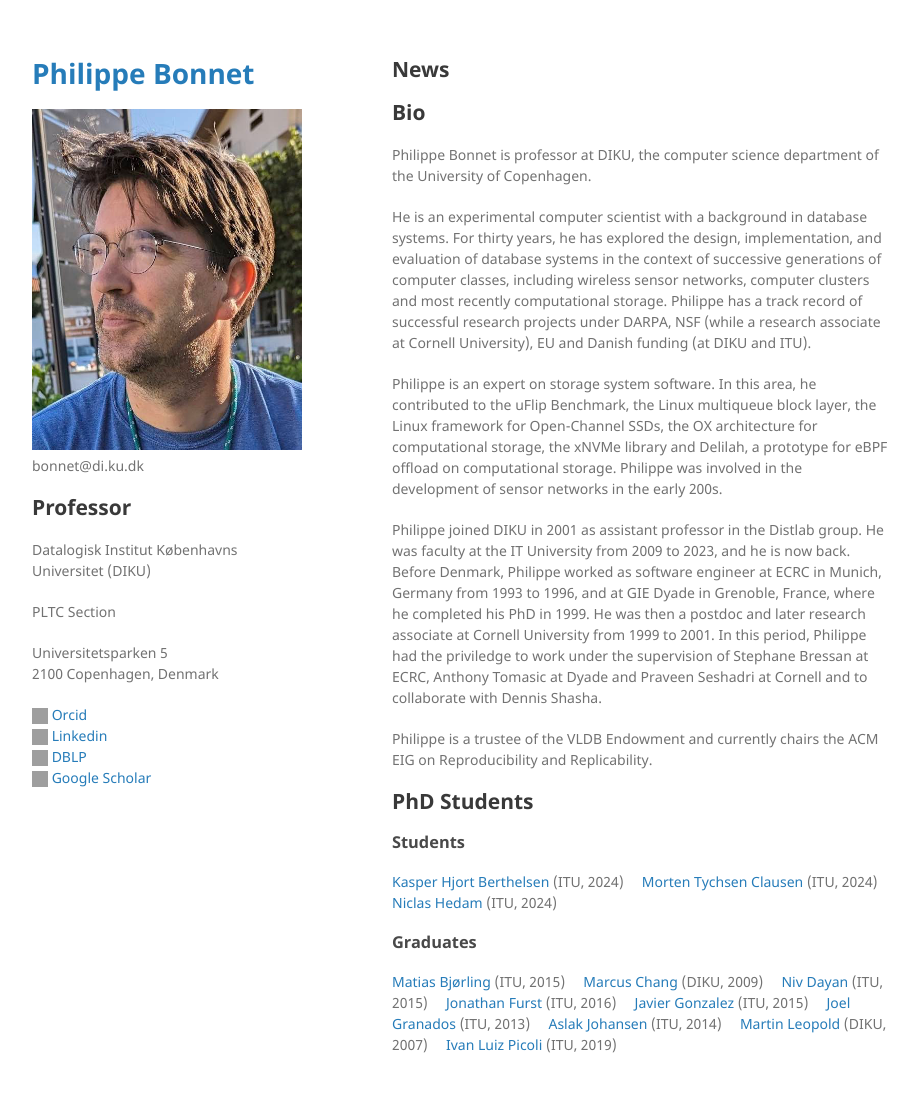
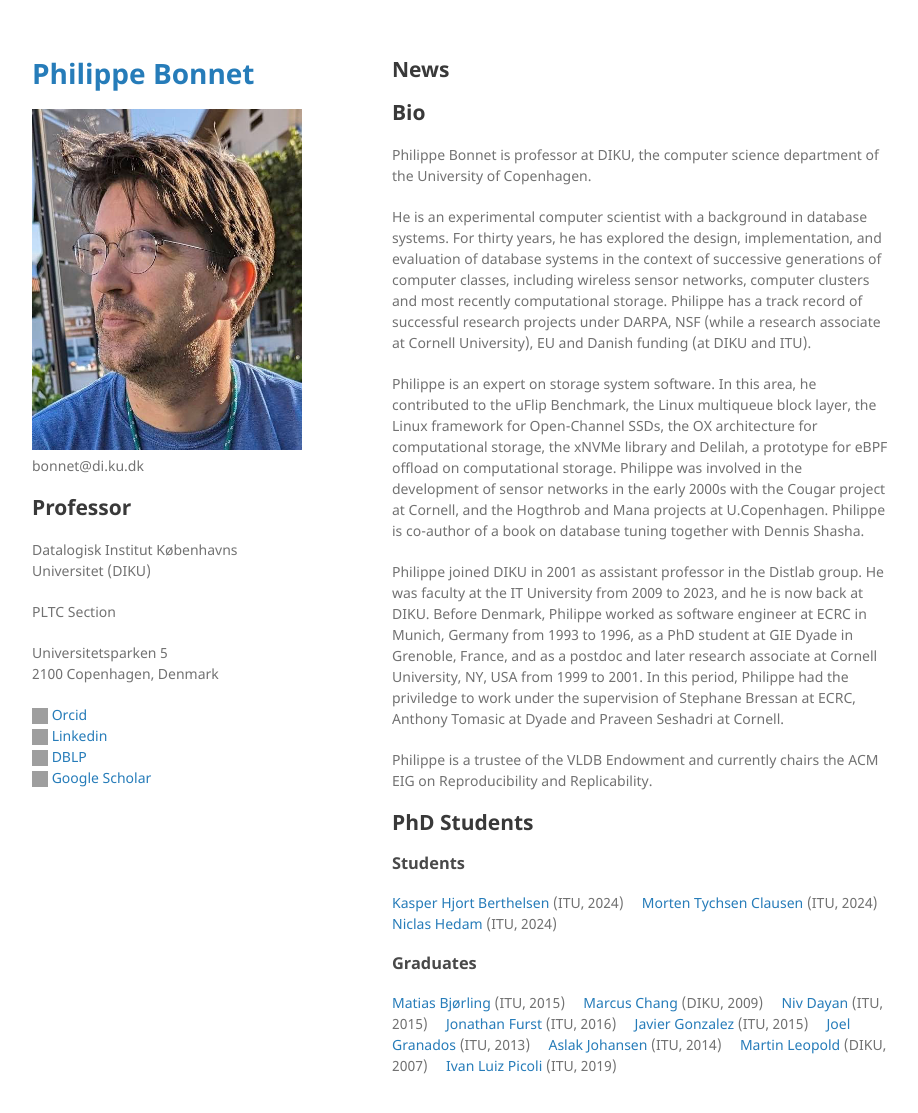
Before and after one commit to bonnet-p/bonnet-p.github.io, a Jekyll site: the page built from docs/index.md, in a window 1280 px wide and 1146 px high. Shown: the top 1113 px of the window, without its empty margins (178-1096 px from the left). Built offline with Jekyll 4.4.1, drawn with Linux system fonts in a browser that asks for light colours; our own code applies the rules of GitHub Pages for plain Markdown files; grey boxes are pictures that could not be loaded.

Commit message:
Fixed Bio

```diff
--- a/docs/index.md
+++ b/docs/index.md
@@ -22,15 +22,17 @@ software. In this area, he contributed to the uFlip Benchmark, the Linux multiqu
 layer, the Linux framework for Open-Channel SSDs, the OX architecture for computational
 storage, the xNVMe library and Delilah, a prototype for eBPF offload on
 computational storage.
-Philippe was involved in the development of sensor networks in the early 200s.
+Philippe was involved in the development of sensor networks in the early 2000s with
+the Cougar project at Cornell, and the Hogthrob and Mana projects at U.Copenhagen.
+Philippe is co-author of a book on database tuning together with Dennis Shasha.
 
 Philippe joined DIKU in 2001 as assistant professor in the Distlab group.
-He was faculty at the IT University from 2009 to 2023, and he is now back.
+He was faculty at the IT University from 2009 to 2023, and he is now back at DIKU.
 Before Denmark, Philippe worked as software engineer at ECRC in Munich, Germany
-from 1993 to 1996, and at GIE Dyade in Grenoble, France, where he completed his PhD in 1999.
-He was then a postdoc and later research associate at Cornell University from 1999 to 2001.
+from 1993 to 1996, as a PhD student at GIE Dyade in Grenoble, France, and
+as a postdoc and later research associate at Cornell University, NY, USA from 1999 to 2001.
 In this period, Philippe had the priviledge to work under the supervision of Stephane Bressan at ECRC,
-Anthony Tomasic at Dyade and Praveen Seshadri at Cornell and to collaborate with Dennis Shasha.
+Anthony Tomasic at Dyade and Praveen Seshadri at Cornell.
 
 Philippe is a trustee of the VLDB Endowment and currently chairs the ACM EIG on Reproducibility
 and Replicability.
```
